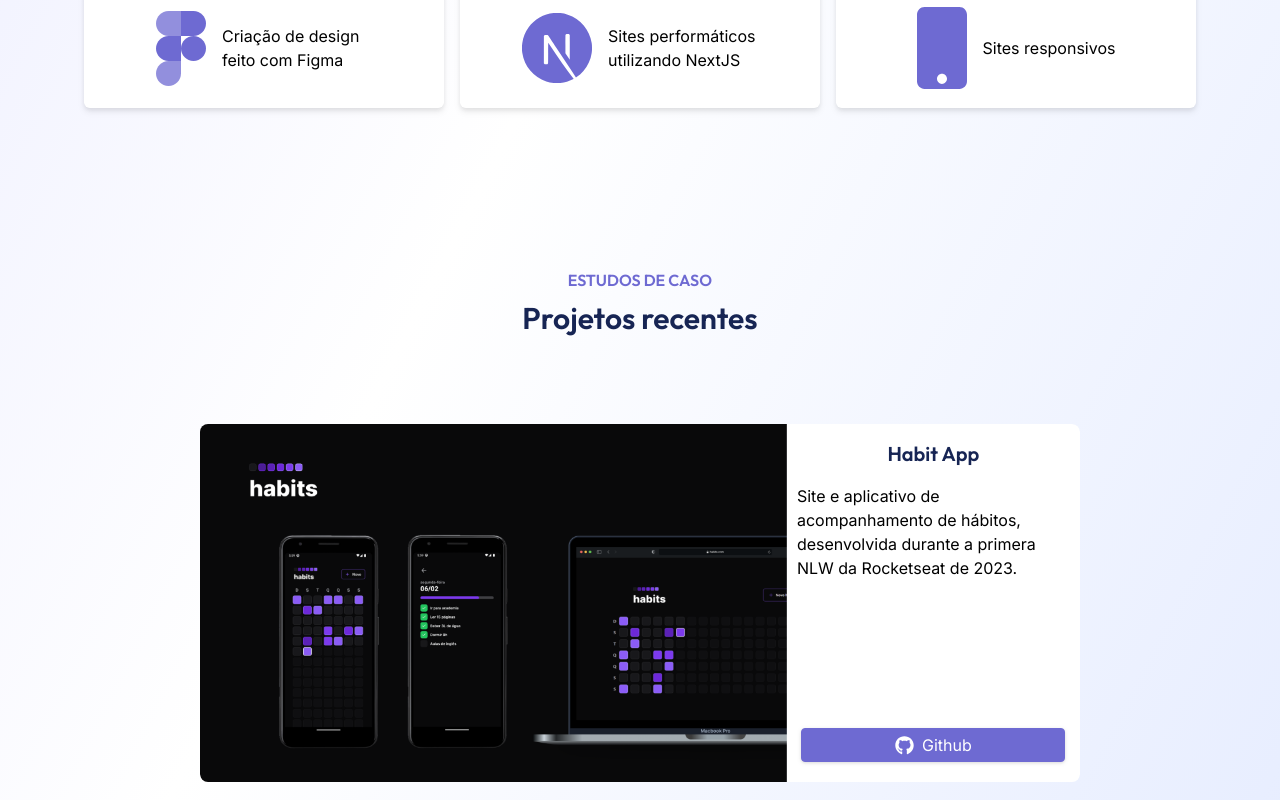
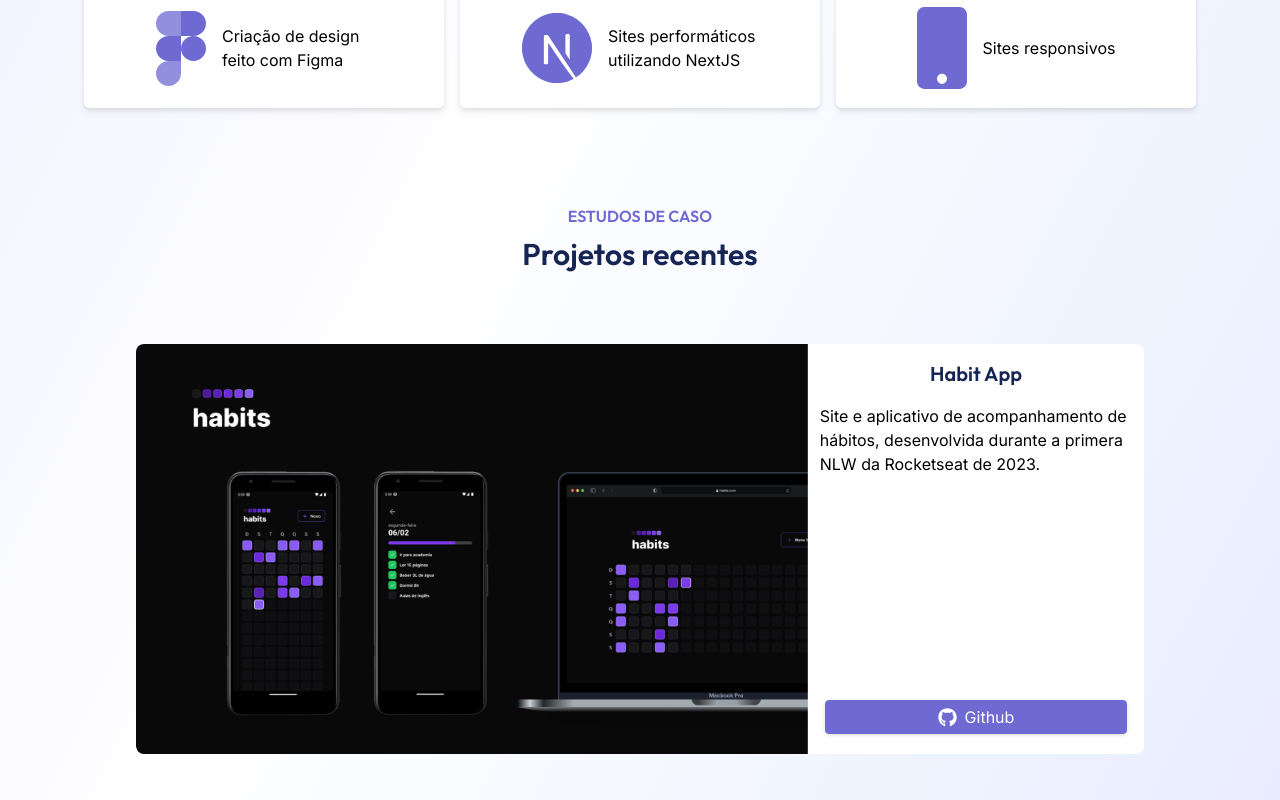
Before and after one commit to br-gabriel/my-portfolio, a Next.js app: page / in a window 1280 px wide. Shown: the part 1380-2180 px from the top of the page. Built offline with nearby package versions, Linux system fonts and the light colour scheme.

Commit message:
Margin adjustment

```diff
--- a/src/components/Projects/index.jsx
+++ b/src/components/Projects/index.jsx
@@ -7,8 +7,8 @@ const outfit = Outfit({
 
 export default function Projects() {
   return (
-    <section id="projects" className="mt-20 w-full h-full md:h-[90vh] flex flex-col items-center justify-start">
-      <div className="mt-20 md:mt-16 flex flex-col items-center">
+    <section id="projects" className="w-full h-full flex flex-col items-center justify-start pb-36">
+      <div className="mt-20 flex flex-col items-center">
         <span
           className={`${outfit.className} font-semibold text-[#6e6ad2] mb-2`}
         >
@@ -21,7 +21,7 @@ export default function Projects() {
           Projetos recentes
         </h3>
       </div>
-      <div className="mt-5 md:mt-20 w-full max-w-4xl p-2 overflow-hidden">
+      <div className="mt-5 md:mt-16 w-full max-w-5xl p-2 overflow-hidden">
         <NewCarousel />
       </div>
     </section>
```
